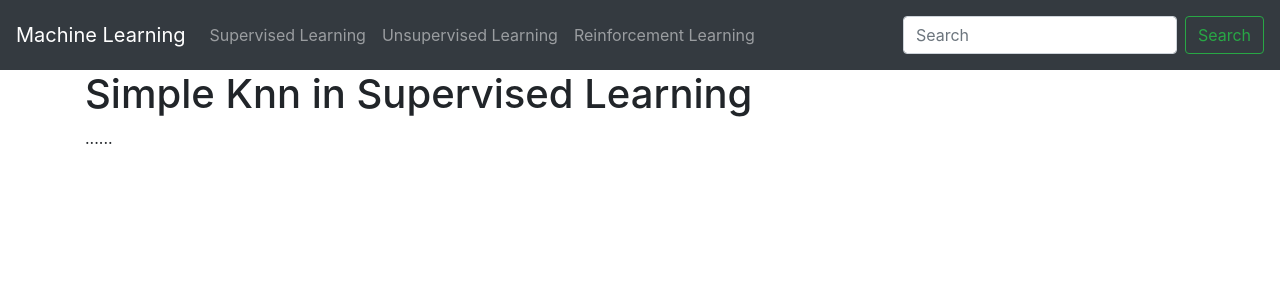
After one commit to AIAML/Machine_Learning, a Django app: page /supervisedlearning/knn/ in a window 1280 px wide. The commit adds this page. Shown: the top 300 px of the page. Run offline with Django 3.2, Linux system fonts and the light colour scheme; some libraries are stand-ins or nearby versions.

Commit message:
machine learning for everyone

```diff
--- a/SupervisedLearning/templates/homeSL.html
+++ b/SupervisedLearning/templates/homeSL.html
@@ -13,7 +13,7 @@
 
 <form action="#" class="container" method="post">
     {% for item in my_methods %}
-         <button type="submit" class="btn btn-success" style="margin: 20px">{{ item }}</button>
+         <a href="knn/" type="submit" class="btn btn-success" style="margin: 20px">{{ item }}</a>
     {% endfor %}
 </form>
 
--- /dev/null
+++ b/SupervisedLearning/templates/knn.html
@@ -0,0 +1,14 @@
+{% extends 'base.html' %}
+
+{% block content %}
+
+    <div class="container">
+    <h1> Simple Knn in Supervised Learning </h1>
+    <p>
+        ......
+    </p>
+    </div>
+
+
+
+{% endblock %}
--- a/SupervisedLearning/urls.py
+++ b/SupervisedLearning/urls.py
@@ -1,4 +1,5 @@
-from SupervisedLearning.views import supervisedlearning_view
+from SupervisedLearning.views import supervisedlearning_view,knn_view
 from django.urls import include, path,include
 urlpatterns = [
-path('', supervisedlearning_view, ''),]
+path('', supervisedlearning_view, ''),
+path('knn/', knn_view, ''),]
--- a/SupervisedLearning/views.py
+++ b/SupervisedLearning/views.py
@@ -13,3 +13,17 @@ def supervisedlearning_view(request, *args, **kwargs):
                                  "QDA"]}
 
     return render(request, "homeSL.html", my_context)
+
+def knn_view(request, *args, **kwargs):
+    my_context = {"my_methods": ["Nearest Neighbors",
+                                 "Linear SVM",
+                                 "RBF SVM",
+                                 "Gaussian Process",
+                                 "Decision Tree",
+                                 "Random Forest",
+                                 "Neural Net",
+                                 "AdaBoost",
+                                 "Naive Bayes",
+                                 "QDA"]}
+
+    return render(request, "knn.html", my_context)
```
